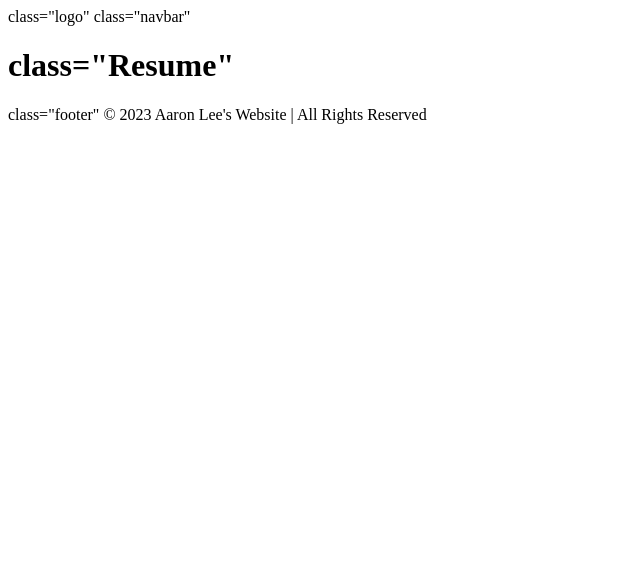
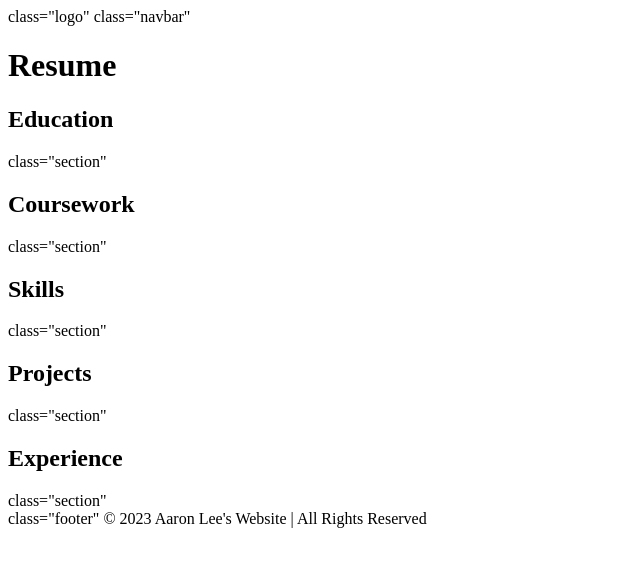
Before and after one commit to crazzedman/crazzedman.github.io, a plain HTML site: page resume.html in a window 1280 px wide. Shown: the whole page, without its empty margins (0-640 px from the left). Drawn offline with Linux system fonts and the light colour scheme.

Commit message:
feat: modified structures portfolio.html resume.html

```diff
--- a/resume.html
+++ b/resume.html
@@ -11,12 +11,15 @@
         class="navbar"
     </nav>
     <main>
-        <h1>class="Resume"</h1>
-        <section></section>
-        <section></section>
-        <section></section>
-        <section></section>
-        <section></section>
+        <h1>Resume</h1>
+        <div class = "resume">
+            <section><h2>Education</h2>class="section"</section>
+            <section><h2>Coursework</h2>class="section"</section>
+            <section><h2>Skills</h2>class="section"</section>
+            <section><h2>Projects</h2>class="section"</section>
+            <section><h2>Experience</h2>class="section"</section>
+        </div>
+
     </main>
     <footer>
         class="footer"
```
Also changed, not shown: portfolio.html (+1 -0 lines).
